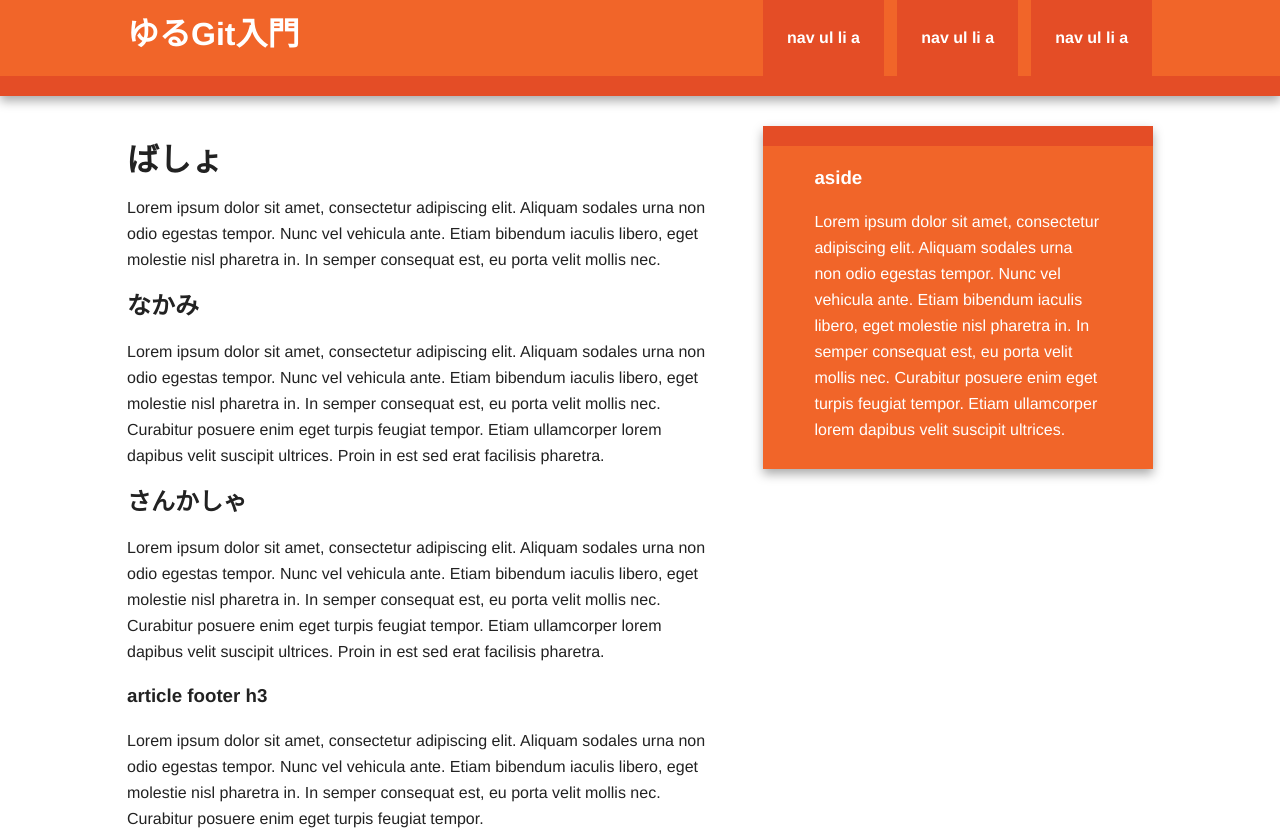
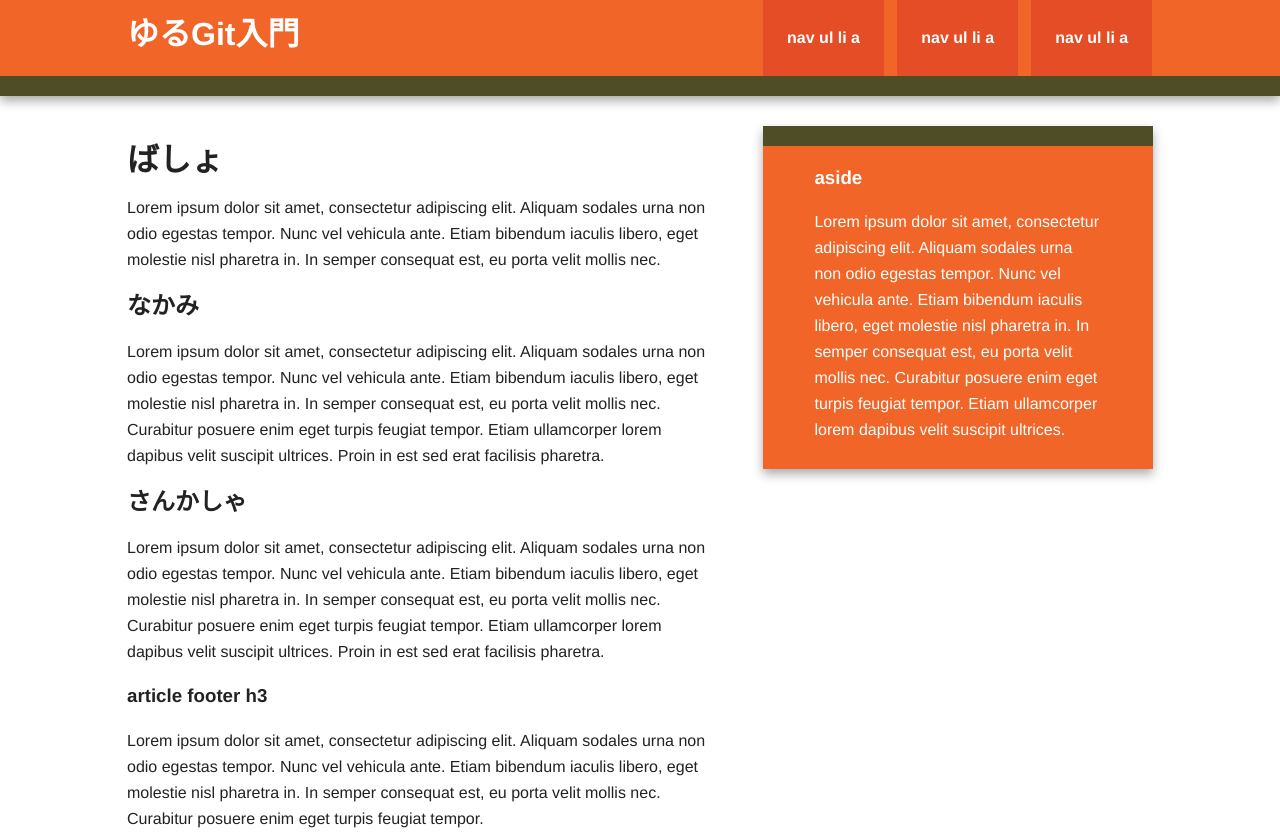
Before and after one commit to bangbangshoot/yurugit, a plain HTML site: page index.html in a window 1280 px wide. Shown: the top 835 px of the page. Drawn offline with nearby package versions, Linux system fonts and the light colour scheme.

Commit message:
chagne color

```diff
--- a/css/main.css
+++ b/css/main.css
@@ -74,12 +74,12 @@ body {
    =================== */
 
 .header-container {
-    border-bottom: 20px solid #e44d26;
+    border-bottom: 20px solid #4e4d26;
 }
 
 .footer-container,
 .main aside {
-    border-top: 20px solid #e44d26;
+    border-top: 20px solid #4e4d26;
 }
 
 .header-container,
```
